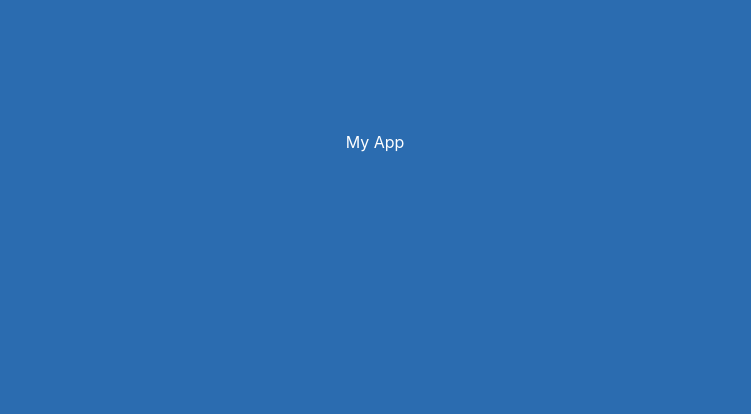
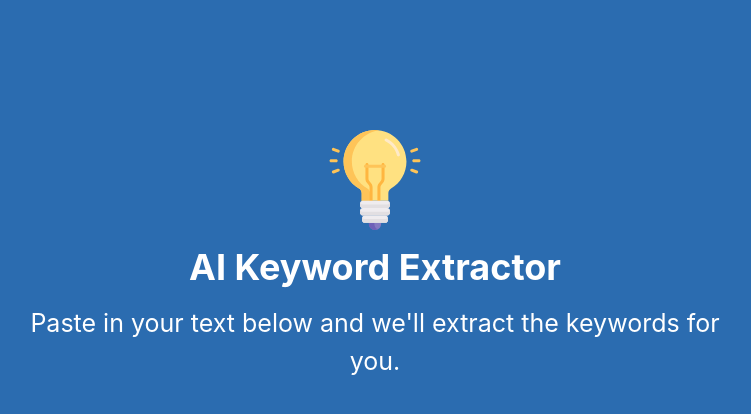
Before and after one commit to akashsagar2805/ai-keyword-extractor, a React app: page / in a window 1280 px wide. Shown: the top 414 px of the page, without its empty margins (265-1016 px from the left). Built offline with nearby package versions, Linux system fonts and the light colour scheme; the HTML template or start-up script is replaced by a standard one.

Commit message:
added header component

```diff
--- a/src/App.jsx
+++ b/src/App.jsx
@@ -1,10 +1,12 @@
 import { Container, Box } from '@chakra-ui/react';
+import Header from './components/Header';
+
 
 const App = () => {
   return (
     <Box bg='blue.600' color='white' height='100vh' paddingTop={130}>
       <Container maxW='3xl' centerContent>
-        <h1>My App</h1>
+        <Header />
       </Container>
     </Box>
   );
--- /dev/null
+++ b/src/components/Header.jsx
@@ -0,0 +1,18 @@
+import { Heading, Image, Text } from '@chakra-ui/react';
+import logo from '../assets/light-bulb.svg';
+
+const Header = () => {
+    return (
+      <>
+        <Image src={logo} alt='logo' width={100} marginBottom='1rem' />
+        <Heading color='white' marginBottom='1rem'>
+          AI Keyword Extractor
+        </Heading>
+        <Text fontSize={25} textAlign='center'>
+          Paste in your text below and we'll extract the keywords for you.
+        </Text>
+      </>
+    );
+  };
+
+  export default Header;
```
